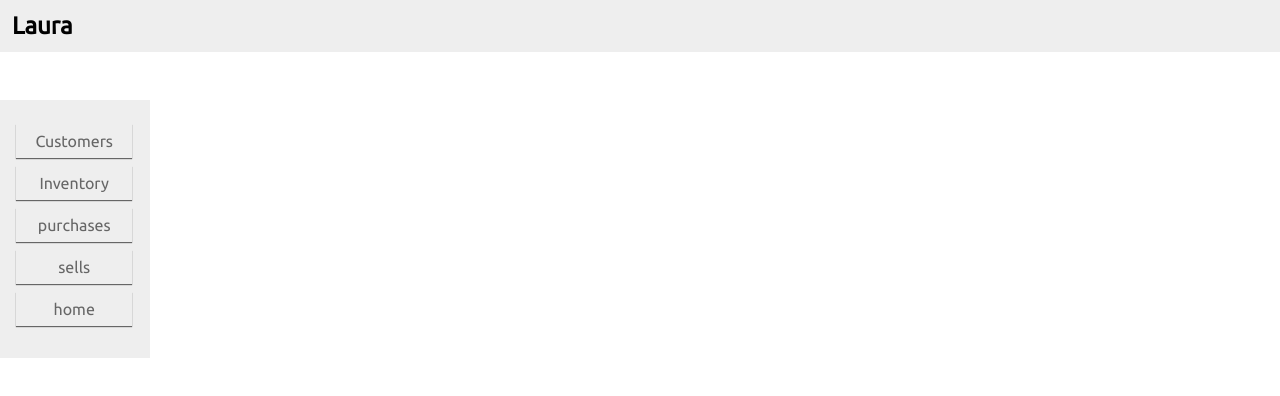
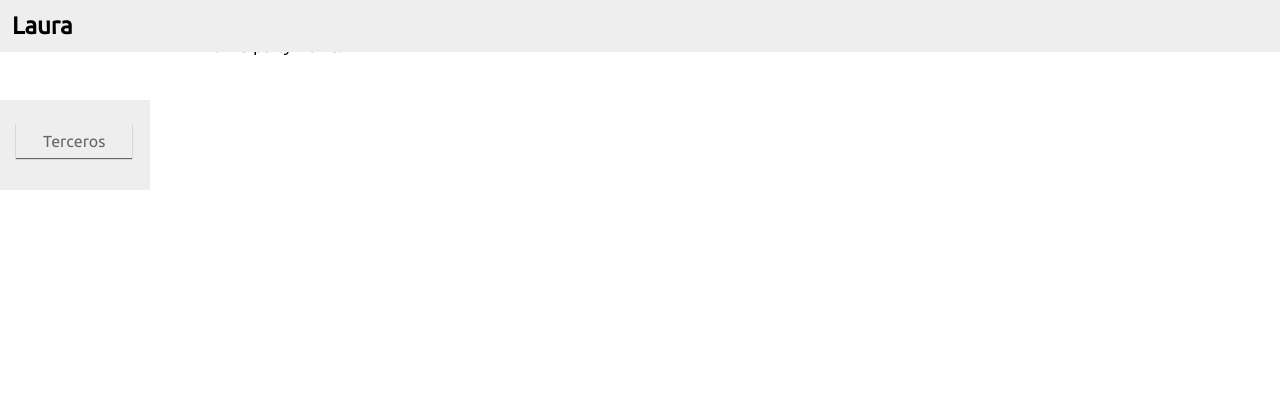
Before and after one commit to daesnorey/ubd, an Angular app: page /third-party in a window 1280 px wide. Before the commit this address led to /. Shown: the top 396 px of the page. Built offline with nearby package versions, Linux system fonts and the light colour scheme.

Commit message:
Adds third party and client components along with their classes

```diff
--- a/src/app/app.module.ts
+++ b/src/app/app.module.ts
@@ -6,12 +6,16 @@ import { AppRoutingModule } from './app-routing.module';
 import { AppComponent } from './app.component';
 import { HeaderComponent } from './components/header/header.component';
 import { MenuService } from './services/menu.service';
+import { ThirdPartyComponent } from './components/third-party/third-party.component';
+import { ClientComponent } from './components/third-party/client/client.component';
 
 
 @NgModule({
   declarations: [
     AppComponent,
-    HeaderComponent
+    HeaderComponent,
+    ThirdPartyComponent,
+    ClientComponent
   ],
   imports: [
     BrowserModule,
--- a/src/app/components/header/header.component.ts
+++ b/src/app/components/header/header.component.ts
@@ -14,25 +14,9 @@ export class HeaderComponent implements OnInit {
 
   menuList: Menu[] = [
     {
-      name: "Customers",
-      link: "/customers"
-    },
-    {
-      name: "Inventory",
-      link:"/inventory"
-    },
-    {
-      name: "purchases",
-      link:"/purchases"
-    },
-    {
-      name: "sells",
-      link:"/sells"
-    },
-    {
-      name: "home",
-      link: ""
-    },
+      name: 'Terceros',
+      link: '/third-party'
+    }
   ];
 
   moduleMenu: Menu[];
--- /dev/null
+++ b/src/app/components/third-party/class/client.ts
@@ -0,0 +1,8 @@
+export class Client {
+    id: number;
+    third_party_id: number;
+    factor: number;
+    phone: number;
+    address: string;
+    start_date: any;
+}
--- /dev/null
+++ b/src/app/components/third-party/class/third-party.ts
@@ -0,0 +1,11 @@
+export class ThirdParty {
+    id: number;
+    document_type: string;
+    document_number: string;
+    names: string;
+    surnames: string;
+    third_type: number;
+    born_date: number;
+    marita_status: string;
+    start_date: any;
+}
--- /dev/null
+++ b/src/app/components/third-party/client/client.component.html
@@ -0,0 +1,3 @@
+<p>
+  client works!
+</p>
--- /dev/null
+++ b/src/app/components/third-party/client/client.component.ts
@@ -0,0 +1,21 @@
+import { Component, OnInit } from '@angular/core';
+import { Client } from '../class/client';
+
+@Component({
+  selector: 'app-client',
+  templateUrl: './client.component.html',
+  styleUrls: ['./client.component.css']
+})
+export class ClientComponent implements OnInit {
+
+  public client: Client;
+  public editable = false;
+
+  constructor() {
+    this.client = new Client();
+  }
+
+  ngOnInit() {
+  }
+
+}
--- /dev/null
+++ b/src/app/components/third-party/third-party.component.html
@@ -0,0 +1,8 @@
+<button (click)="set_type(1)">Define 1</button>
+<button (click)="set_type(2)">Define 2</button>
+<p>
+  third-party works!
+</p>
+<div *ngIf="third_party.third_type == 1">
+  <app-client></app-client>
+</div>
--- /dev/null
+++ b/src/app/components/third-party/third-party.component.ts
@@ -0,0 +1,26 @@
+import { Component, OnInit } from '@angular/core';
+import { ThirdParty } from './class/third-party';
+
+@Component({
+  selector: 'app-third-party',
+  templateUrl: './third-party.component.html',
+  styleUrls: ['./third-party.component.css']
+})
+export class ThirdPartyComponent implements OnInit {
+
+  public third_party: ThirdParty;
+  public editable = false;
+
+  constructor() {
+    this.third_party = new ThirdParty();
+  }
+
+  ngOnInit() {
+
+  }
+
+  public set_type(type: number) {
+    this.third_party.third_type = type;
+  }
+
+}
--- a/src/app/services/menu.service.ts
+++ b/src/app/services/menu.service.ts
@@ -13,7 +13,7 @@ export class MenuService {
   }
 
   public addModuleMenu(menu: Menu): void {
-    if(this.moduleMenu === undefined || this.moduleMenu === null) {
+    if (this.moduleMenu === undefined || this.moduleMenu === null) {
       this.cleanModuleMenu();
     }
 
```
Also changed, not shown: src/app/app-routing.module.ts (+4 -3 lines), src/app/components/third-party/client/client.component.css (added), src/app/components/third-party/third-party.component.css (added), 2 other files (tests, documents, lock files or other folders).
